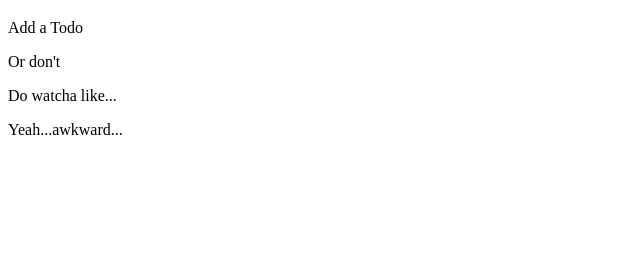
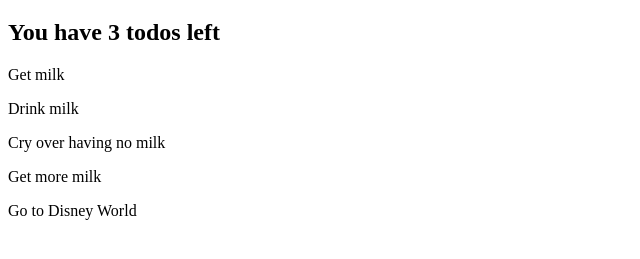
Before and after one commit to keyspress/modern-javascript-bootcamp-2, a plain HTML site: page todo-app/index.html in a window 1280 px wide. Shown: the part 61-320 px from the top of the page, without its empty margins (0-640 px from the left). Drawn offline with Linux system fonts and the light colour scheme.

Commit message:
lecture 52

```diff
--- a/todo-app/index.html
+++ b/todo-app/index.html
@@ -12,11 +12,6 @@
 
 <body>
   <h1>Todos:</h1>
-  <p>Add a Todo</p>
-  <p>Or don't</p>
-  <p>I mean, I'm not the boss of you...</p>
-  <p>Do watcha like...</p>
-  <p>Yeah...awkward...</p>
 
   <script src="todo-app.js"></script>
 </body>
--- a/todo-app/todo-app.js
+++ b/todo-app/todo-app.js
@@ -1,7 +1,45 @@
-const ps = document.querySelectorAll('p');
+const todos = [
+  {
+    text: 'Get milk',
+    completed: true
+  },
+  {
+    text: 'Drink milk',
+    completed: true
+  },
+  {
+    text: 'Cry over having no milk',
+    completed: false
+  },
+  {
+    text: 'Get more milk',
+    completed: false
+  },
+  {
+    text: 'Go to Disney World',
+    completed: false
+  }
+];
 
-ps.forEach(p => {
-  if (p.textContent.includes('the')) {
-    p.remove();
-  }
+const incompleteTodos = todos.filter(todo => {
+  return !todo.completed;
 });
+
+// const incomplete = [];
+
+// todos.forEach(todo => {
+//   if (todo.completed === false) {
+//     incomplete.push(todo);
+//   }
+// });
+
+const summary = document.createElement('h2');
+
+summary.textContent = `You have ${incompleteTodos.length} todos left`;
+document.querySelector('body').appendChild(summary);
+
+todos.forEach(todo => {
+  const p = document.createElement('p');
+  p.textContent = todo.text;
+  document.querySelector('body').appendChild(p);
+});
```
Also changed, not shown: notes-app/notes-app.js (+19 -0 lines).
